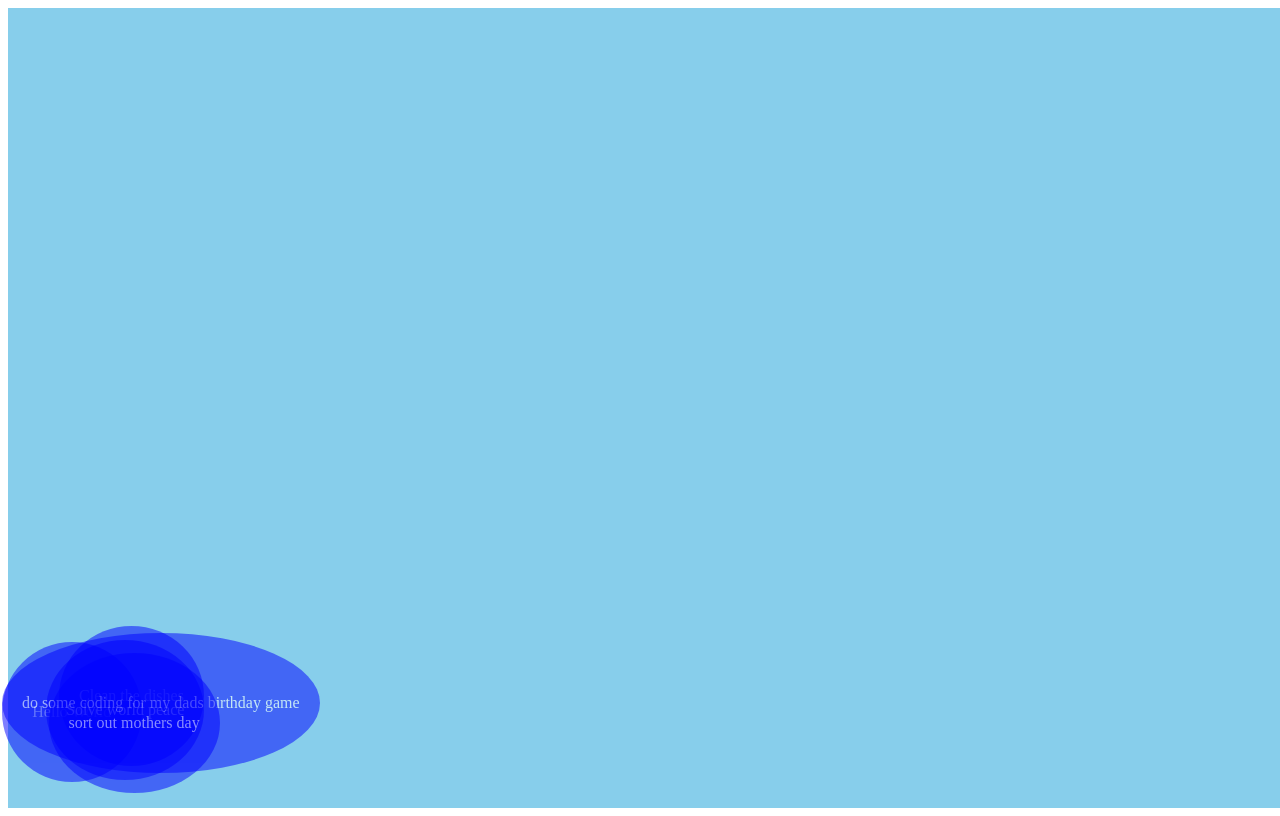
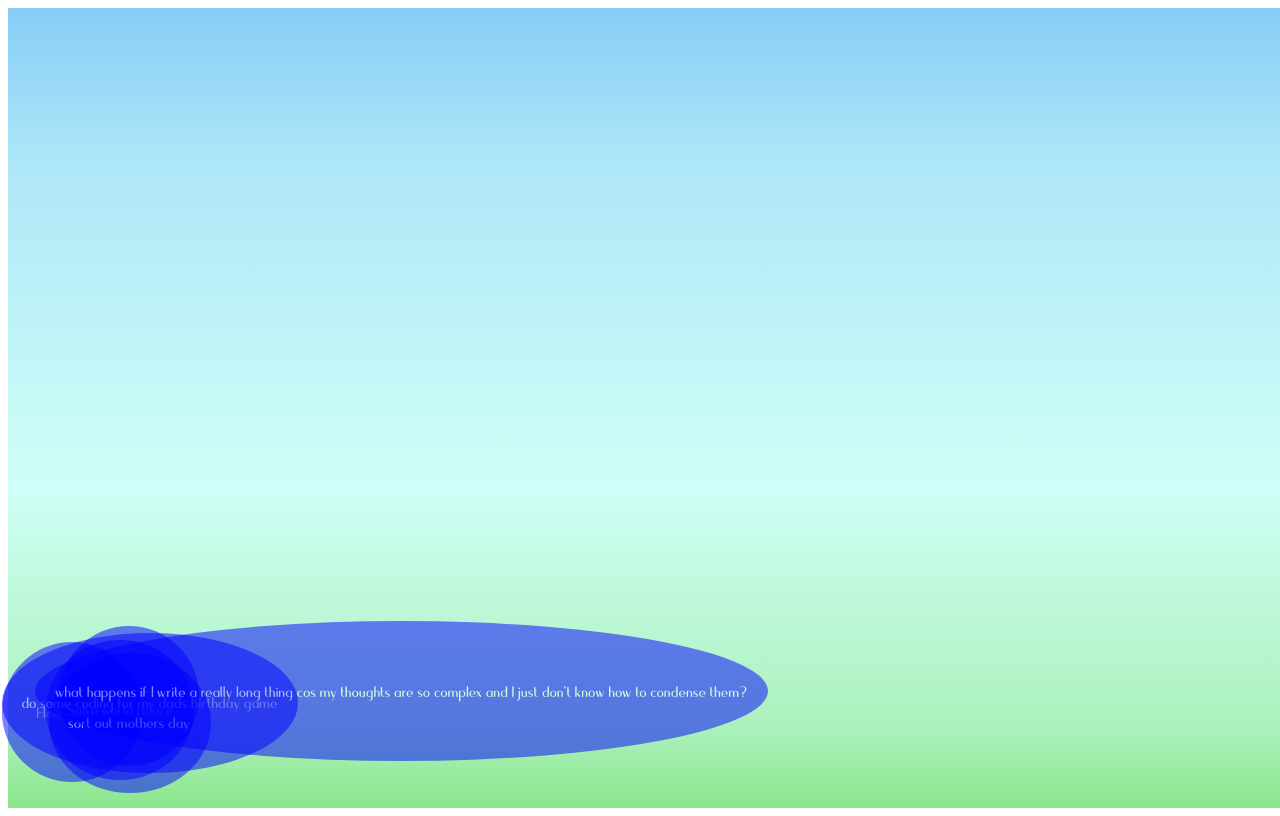
Before and after one commit to runticle/floating-thoughts, a Next.js app: page / in a window 1280 px wide. Built offline with nearby package versions, Linux system fonts and the light colour scheme.

Commit message:
use quesha font and gradient blue-green b/g

```diff
--- a/src/pages/index.js
+++ b/src/pages/index.js
@@ -3,7 +3,17 @@ import Head from 'next/head'
 import styled from 'styled-components'
 
 const MainStyles = styled.div`
-  background-color: skyblue;
+  @font-face {
+      font-family: 'calm';
+      src: url('/quesha.ttf') format("truetype");
+      font-weight: normal;
+      font-style: normal;
+  }
+
+  font-family: 'calm', --apple-system, BlinkMacSystemFont, 'Segoe UI', Roboto, Oxygen, Ubuntu, Cantarell, 'Open Sans', 'Helvetica Neue', sans-serif;
+  font-size: 1.3rem;
+
+  background: linear-gradient(to top, #8CE68C, #ABF1BC 10%, #CFFFF6 40%, #AEE7F8 80%, #87CDF6 100%);
   width: 100vw;
   height: 100vh;
 `
@@ -23,6 +33,7 @@ export default function Home() {
         <Bubble idea={"Solve world peace"} />
         <Bubble idea={"do some coding for my dads birthday game"} />
         <Bubble idea={"sort out mothers day"} />
+        <Bubble idea={"what happens if I write a really long thing cos my thoughts are so complex and I just don't know how to condense them?"} />
       </MainStyles>
     </>
   )
```
